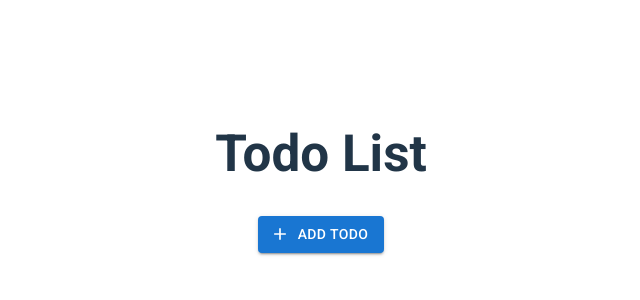
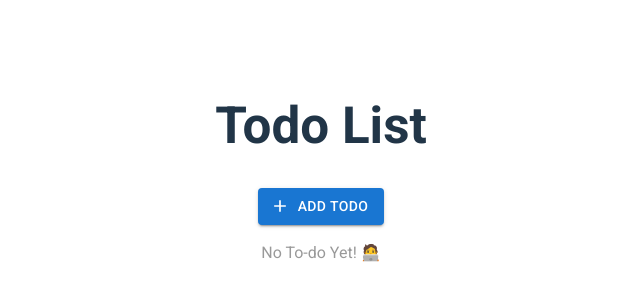
Before and after one commit to yumincho/coop-react, a React (Vite) app: page / in a window 1280 px wide. Shown: the part 228-528 px from the top of the page, without its empty margins (319-959 px from the left). Built offline with nearby package versions, Linux system fonts and the light colour scheme.

Commit message:
:sparkles: Hide completed todos after one second

```diff
--- a/src/components/Todo/Todo.tsx
+++ b/src/components/Todo/Todo.tsx
@@ -4,32 +4,51 @@ import { useState } from 'react'
 
 import DueDate from './DueDate'
 
-const Todo = () => {
+interface TodoProps {
+  idx: number
+  completed: boolean
+  toggleTodoCompleted: (index: number) => void
+}
+
+const Todo = ({ idx, completed, toggleTodoCompleted }: TodoProps) => {
   const [content, setContent] = useState('')
-  const [done, setDone] = useState(false)
+  const [tempCompleted, setTempCompleted] = useState(completed)
+  const [timerId, setTimerId] = useState<number | null>(null)
 
   const handleTyping = (e: React.ChangeEvent<HTMLInputElement>) => {
     setContent(e.target.value)
   }
 
+  const handleDone = () => {
+    const id = setTimeout(() => toggleTodoCompleted(idx), 1000)
+
+    setTempCompleted(true)
+    setTimerId(id)
+  }
+
+  const handleRollback = () => {
+    setTempCompleted(false)
+    clearTimeout(timerId!)
+  }
+
   return (
     <div>
       <IconButton>
-        {done ? (
-          <Circle onClick={() => setDone(false)} />
+        {tempCompleted ? (
+          <Circle onClick={handleRollback} />
         ) : (
-          <CircleOutlined onClick={() => setDone(true)} />
+          <CircleOutlined onClick={handleDone} />
         )}
       </IconButton>
       <span>
         <TextField
           autoFocus
-          disabled={done}
+          disabled={tempCompleted}
           variant="standard"
           value={content}
           onChange={handleTyping}
         />
-        <DueDate disabled={done} />
+        <DueDate disabled={tempCompleted} />
       </span>
     </div>
   )
--- a/src/components/TodoList/TodoList.tsx
+++ b/src/components/TodoList/TodoList.tsx
@@ -1,11 +1,24 @@
+import { css } from '@emotion/css'
 import { Add } from '@mui/icons-material'
 import { Button } from '@mui/material'
 import { useState } from 'react'
 
 import Todo from '../Todo/Todo'
 
+interface Todo {
+  completed: boolean
+}
+
 const TodoList = () => {
-  const [todos, setTodos] = useState(0)
+  const [todos, setTodos] = useState<Todo[]>([])
+
+  const toggleTodoCompleted = (index: number) => {
+    setTodos((curr) => {
+      const newTodos = [...curr]
+      newTodos[index].completed = !newTodos[index].completed
+      return newTodos
+    })
+  }
 
   return (
     <div>
@@ -13,13 +26,30 @@ const TodoList = () => {
       <Button
         startIcon={<Add />}
         variant="contained"
-        onClick={() => setTodos((curr) => curr + 1)}
+        onClick={() => setTodos((curr) => [...curr, { completed: false }])}
       >
         Add Todo
       </Button>
-      {[...Array(todos)].map((_, i) => (
-        <Todo key={i} />
-      ))}
+      {todos.map(
+        ({ completed }, i) =>
+          !completed && (
+            <Todo
+              key={i}
+              idx={i}
+              completed={completed}
+              toggleTodoCompleted={toggleTodoCompleted}
+            />
+          ),
+      )}
+      {todos.filter(({ completed }) => !completed).length === 0 && (
+        <p
+          className={css`
+            color: #999999;
+          `}
+        >
+          No To-do Yet! 🧑‍💻
+        </p>
+      )}
     </div>
   )
 }
```
